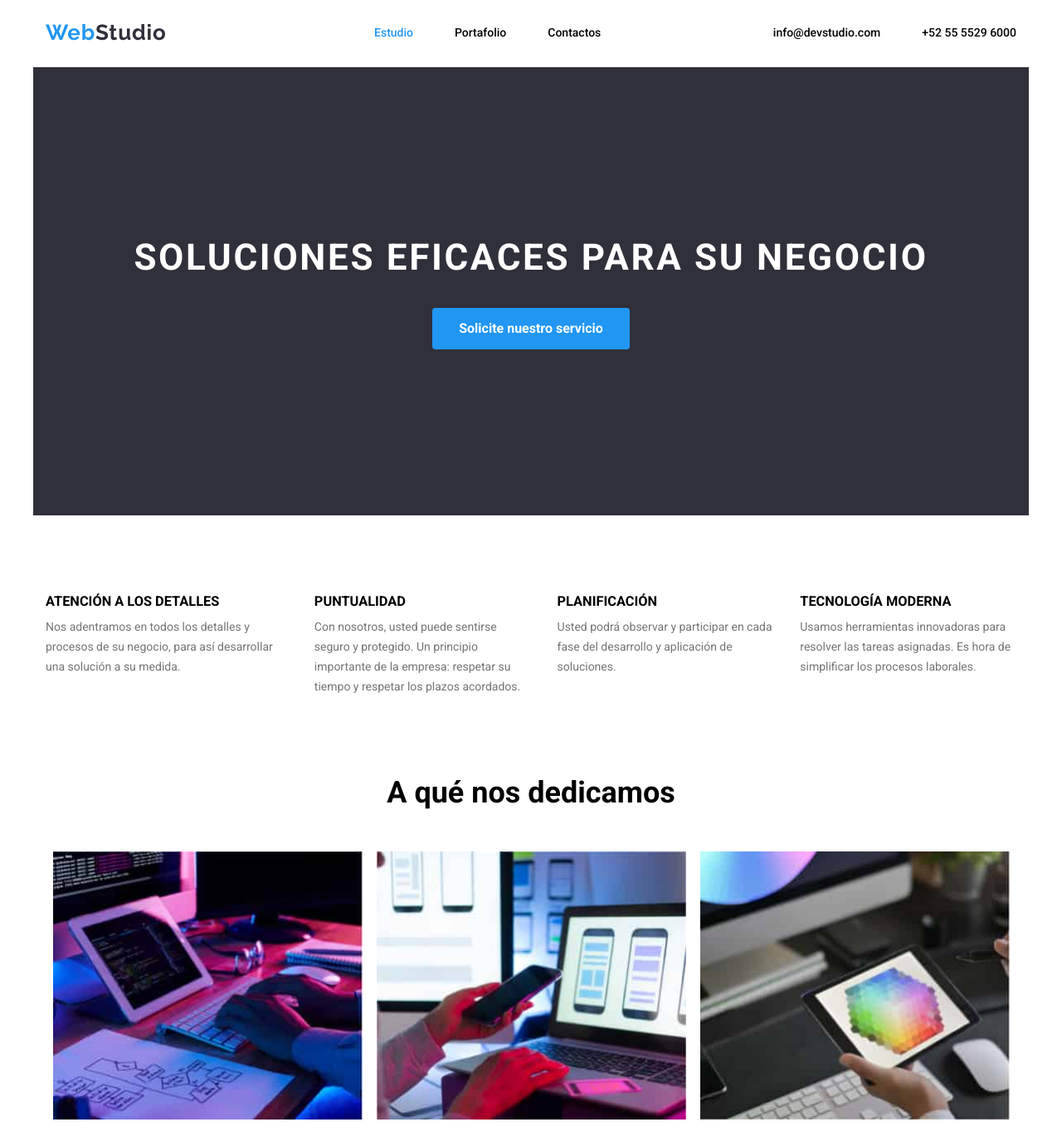
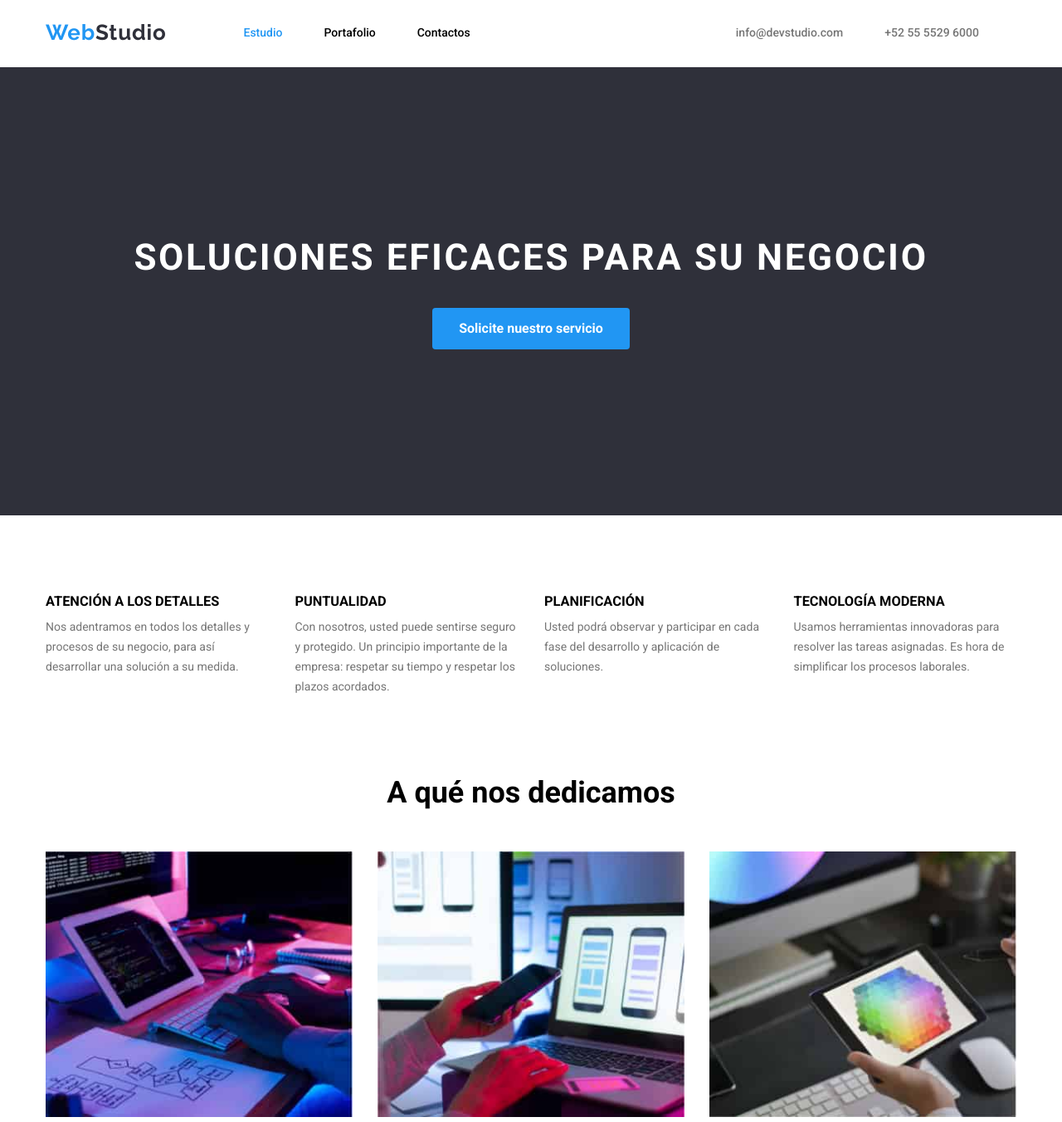
Before and after one commit to FredyBarajas/-FredyBarajas-goit-markup-hw-03, a plain HTML site: page index.html in a window 1280 px wide. Shown: the top 1352 px of the page at 83% size. Drawn offline with nearby package versions, Linux system fonts and the light colour scheme.

Commit message:
correcciones 2

```diff
--- a/css/styles.css
+++ b/css/styles.css
@@ -59,7 +59,8 @@ img {
 .nav {
   display: flex;
   flex-direction: column;
-  padding-left: 43px;
+  margin-left: 68px;
+  margin-right: 270px;
 }
 
 .header {
@@ -68,7 +69,6 @@ img {
   padding-bottom: 25px;
   display: flex;
   align-items: center;
-  justify-content: space-between;
 }
 
 .horizontal-ul {
@@ -106,8 +106,19 @@ img {
   font-weight: 500;
   text-decoration: none;
   line-height: 1.17em;
+  color: var(--principal-text-color);
+  margin: 0 25px;
+}
+
+.link:hover,
+.link:focus,
+.link:active,
+.active-page {
+  color: var(--color-selected);
+}
+
+.nav-links {
   color: black;
-  padding: 0 0 0 50px;
 }
 
 .link:hover,
@@ -144,18 +155,22 @@ img {
   line-height: 1.17;
   font-weight: 700;
   text-align: center;
-  padding-bottom: 50px;
+  margin-bottom: 50px;
 }
 
 .subtitle-products {
   color: black;
   line-height: 1.17;
   font-weight: 700;
-  padding-bottom: 10px;
+  margin-bottom: 10px;
 }
 
 .card-studio {
-  justify-content: space-around;
+  margin-right: 30px;
+}
+
+.card-studio:last-child {
+  margin-right: 0;
 }
 .section-team {
   background-color: var(--tertiary-color);
@@ -180,9 +195,10 @@ img {
 .link-footer {
   font-weight: 500;
   text-decoration: none;
-  line-height: 1.17em;
+  line-height: 2em;
   color: white;
   font-style: normal;
+  margin-bottom: 9px;
 }
 
 .link-footer:hover,
@@ -194,6 +210,7 @@ img {
 .adress {
   color: white;
   font-style: normal;
+  margin-top: 6px;
 }
 
 .filter {
@@ -242,11 +259,11 @@ img {
 
 .box-products {
   width: 300px;
-  padding-left: 32px;
+  margin-left: 32px;
 }
 
 .box-products:first-child {
-  padding-left: 0;
+  margin-left: 0;
 }
 
 .paragraph {
@@ -255,8 +272,12 @@ img {
 
 .card-members {
   background-color: var(--secundary-color);
+  margin-right: 30px;
 }
 
+.card-members:last-child {
+  margin-right: 0;
+}
 .studio-header {
   color: var(--brand-color);
 }
@@ -269,6 +290,7 @@ img {
   background-color: var(--brand-color);
   border: none;
   padding: 60px 0;
+  line-height: 2em;
 }
 
 .galery {
--- a/index.html
+++ b/index.html
@@ -5,7 +5,10 @@
     <meta http-equiv="X-UA-Compatible" content="IE=edge" />
     <meta name="viewport" content="width=device-width, initial-scale=1.0" />
     <title>Estudio</title>
-    <link rel="stylesheet" href="node_modules/modern-normalize/modern-normalize.css">
+    <link
+      rel="stylesheet"
+      href="node_modules/modern-normalize/modern-normalize.css"
+    />
     <link rel="stylesheet" href="./css/styles.css" />
     <link rel="preconnect" href="https://fonts.googleapis.com" />
     <link rel="preconnect" href="https://fonts.gstatic.com" crossorigin />
@@ -18,32 +21,39 @@
   </head>
   <body>
     <header class="horizontal-ul header container">
-      <a href="" class="webstudio">Web<span class="studio-header">Studio</span></a>
-      <nav  class="nav">
+      <a href="" class="webstudio"
+        >Web<span class="studio-header">Studio</span></a
+      >
+      <nav class="nav">
         <ul class="list-style horizontal-ul">
-          <li><a class="link active-page" href="index.html">Estudio</a></li>
-          <li><a class="link" href="./portfolio.html">Portafolio</a></li>
-          <li><a class="link" href="#footer">Contactos</a></li>
-        </ul class="list-style">
+          <li>
+            <a class="link nav-links active-page" href="index.html">Estudio</a>
+          </li>
+          <li>
+            <a class="link nav-links" href="./portfolio.html">Portafolio</a>
+          </li>
+          <li><a class="link nav-links" href="#footer">Contactos</a></li>
+        </ul>
       </nav>
       <ul class="list-style horizontal-ul">
         <li>
-          <a class="link"href="mailto:info@devstudio.com"
+          <a class="link links.contacts" href="mailto:info@devstudio.com"
             >info@devstudio.com</a
           >
         </li>
         <li>
-          <a class="link" href="tel:+525555296000"
-
+          <a class="link links.contacts" href="tel:+525555296000"
             >+52 55 5529 6000</a
           >
         </li>
       </ul>
     </header>
     <main>
-      <section class="principal-color container">
+      <section class="principal-color">
         <h1 class="principal-title">SOLUCIONES EFICACES PARA SU NEGOCIO</h1>
-        <button class="principal-button" type="button">Solicite nuestro servicio</button>
+        <button class="principal-button" type="button">
+          Solicite nuestro servicio
+        </button>
       </section>
       <section class="section container section-products">
         <ul class="list-style horizontal-ul content-center">
@@ -76,32 +86,33 @@
               asignadas. Es hora de simplificar los procesos laborales.
             </p>
           </li>
-        </ul class="list-style">
+        </ul>
       </section>
       <section class="section container">
         <h2 class="subtitle-sections">A qué nos dedicamos</h2>
-        <ul class="list-style horizontal-ul card-studio">
-          <li>
+        <ul class="list-style horizontal-ul content-center">
+          <li class="card-studio">
             <img
               src="./images/process.jpg"
               alt="Estructura de datos y procesos"
               width="373"
             />
           </li>
-          <li>
+          <li class="card-studio">
             <img
               src="./images/phone.jpg"
               alt="Aplicaciones Moviles"
               width="373"
             />
           </li>
-          <li>
+          <li class="card-studio">
             <img src="./images/desing.jpg" alt="Diseño UI" width="373" />
           </li>
         </ul>
       </section>
-      <section  class="section-team section container">
+      <section class="section-team section">
         <h2 class="subtitle-sections">Nuestro Equipo</h2>
+        <div class="container">
           <ul class="list-style horizontal-ul card-studio">
             <li class="card-members">
               <img
@@ -112,6 +123,7 @@
               <div class="description-team">
                 <h3 class="subtitle-team">Andres Cubo</h3>
                 <p class="position">Diseñador de productos</p>
+              </div>
             </li>
             <li class="card-members">
               <img
@@ -119,10 +131,11 @@
                 alt="Foto de Carla Palacios"
                 width="270"
               />
-            </div>
+
               <div class="description-team">
                 <h3 class="subtitle-team">Carla Palacios</h3>
                 <p class="position">Desarolladora Frontend</p>
+              </div>
             </li>
             <li class="card-members">
               <img
@@ -130,10 +143,11 @@
                 alt="Foto de Mario Dorado"
                 width="270"
               />
-            </div>
+
               <div class="description-team">
                 <h3 class="subtitle-team">Mario Dorado</h3>
                 <p class="position">Marketing</p>
+              </div>
             </li>
             <li class="card-members">
               <img
@@ -141,29 +155,31 @@
                 alt="Foto de Pablo Mijangos"
                 width="270"
               />
-            </div>
               <div class="description-team">
                 <h3 class="subtitle-team">Pablo Mijangos</h3>
                 <p class="position">Diseñador IU</p>
               </div>
             </li>
-        </ul class="list-style">
+          </ul>
+        </div>
       </section>
     </main>
-    <footer class="footer textcolor-secundary section container">
-      <a href="" class="container webstudio">Web<span class="studio-footer">Studio</span></a>
+    <footer class="footer textcolor-secundary section">
+      <a href="" class="webstudio container"
+        >Web<span class="studio-footer">Studio</span></a
+      >
       <address class="adress container">
         <ul class="list-style">
           <li><p>Caiz. Ticomán 500, Ciudad de México, CDMX, México</p></li>
           <li>
-            <a href="mailto:info@example.com" class="link-footer">mailto:info@example.com</a
+            <a href="mailto:info@example.com" class="link-footer"
+              >mailto:info@example.com</a
             >
           </li>
           <li>
-            <a href="tel:+525555296000" class="link-footer">+52 55 5529 6000</a
-            >
+            <a href="tel:+525555296000" class="link-footer">+52 55 5529 6000</a>
           </li>
-        </ul class="list-style">
+        </ul>
       </address>
     </footer>
   </body>
```
Lines whose indentation alone changed are shown as unchanged.
